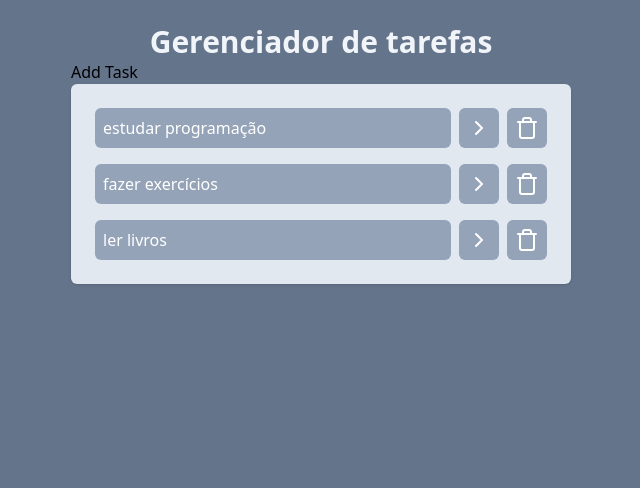
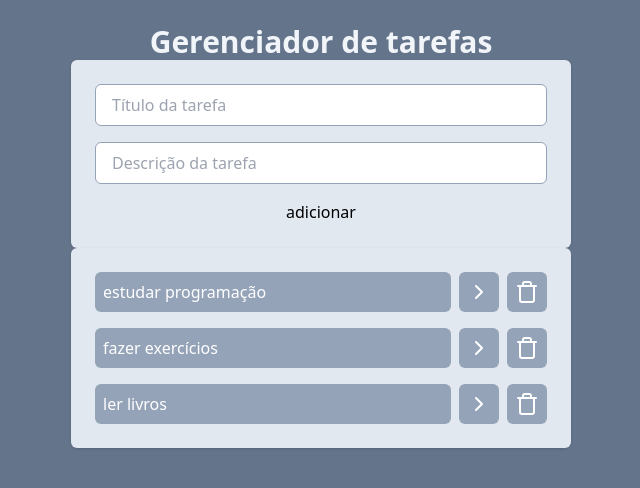
Before and after one commit to Hayversong/fastcamp-LAMIA, a React (Vite) app in the folder card-4/: page / in a window 1280 px wide. Shown: the top 488 px of the page, without its empty margins (319-959 px from the left). Built offline with nearby package versions, Linux system fonts and the light colour scheme.

Commit message:
feat: area para adicionar tarefas

```diff
--- a/card-4/src/components/AddTask.jsx
+++ b/card-4/src/components/AddTask.jsx
@@ -1,6 +1,10 @@
 function AddTask(){
-    return (
-        <h1>Add Task</h1>
+    return(
+        <div className=" space-y-4 p-6 bg-slate-200 rounded-md shadow flex flex-col">
+            <input type="text" placeholder="Título da tarefa" className="border border-slate-400 outline-slate-400 px-4 py-2 rounded-md" />
+            <input type="text" placeholder="Descrição da tarefa" className="border border-slate-400 outline-slate-400 px-4 py-2 rounded-md" />
+            <button>adicionar</button>
+        </div>
     )
 }
 
```
